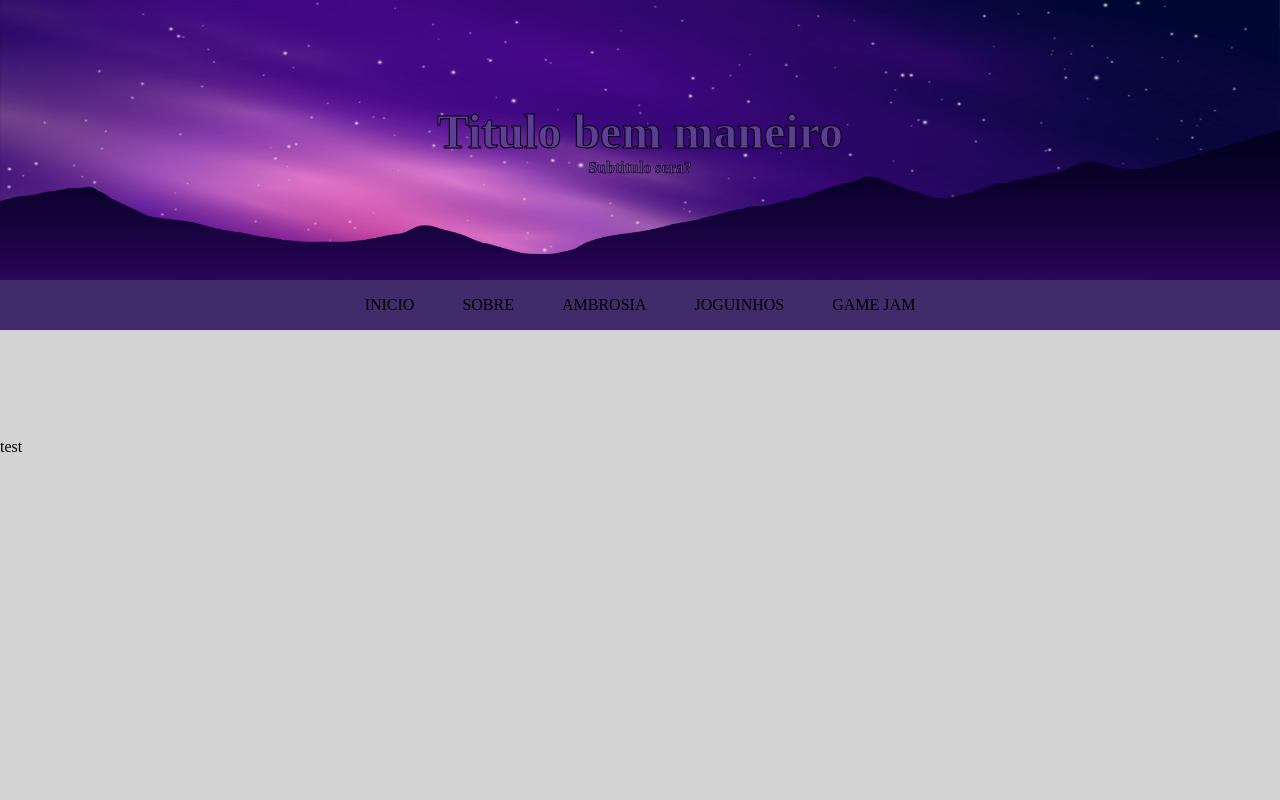
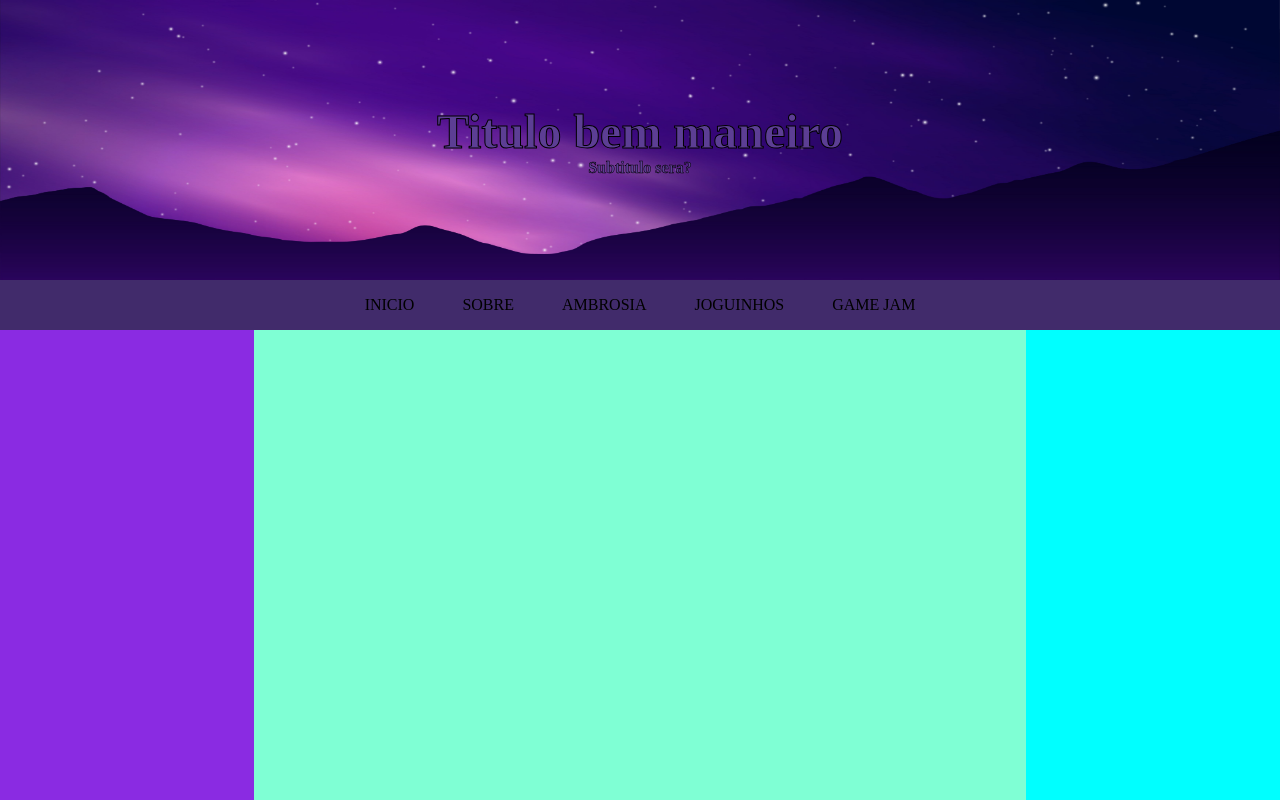
Before and after one commit to Breno-D/IndieWeb, a React (Create React App) app: page / in a window 1280 px wide. Shown: the top 800 px of the page. Built offline with nearby package versions, Linux system fonts and the light colour scheme.

Commit message:
main content divide and git test

```diff
--- a/src/App.js
+++ b/src/App.js
@@ -8,15 +8,9 @@ function App() {
       <Header></Header>
       <Navbar></Navbar>
         <div class="mainContent">
-            <br />
-            <br />
-            <br />
-            <br />
-            <div></div>
-            <br />
-            <br />
-            <div>test</div>
-            <br />
+            <div class="left-content"></div>
+            <div class="middle-content"></div>
+            <div class="right-content"></div>
         </div>
         <div class="footer"></div>
     </div>
--- a/src/index.css
+++ b/src/index.css
@@ -14,9 +14,31 @@ body{
 
 .mainContainer .mainContent
 {
+    display: flex;
+    flex-direction: row;
     width: 100%;
     height: 100vh;
     background-color: lightgray;
+}
+.left-content
+{
+    background-color: blueviolet;
+    width: 33%;
+    height: 100%;
+}
+
+.middle-content
+{
+    background-color: aquamarine;
+    width: 100%;
+    height: 100%;
+}
+
+.right-content
+{
+    background-color: aqua;
+    width: 33%;
+    height: 100%;
 }
 
 .mainContainer .footer
```
